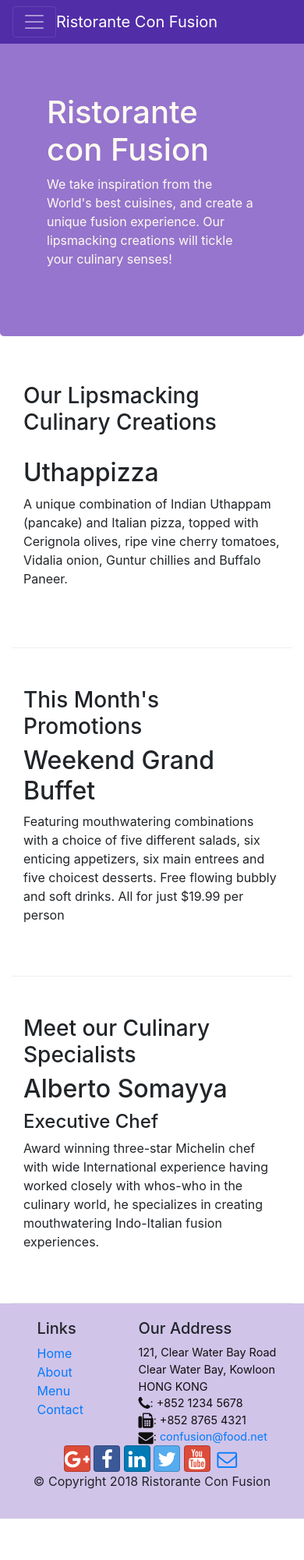
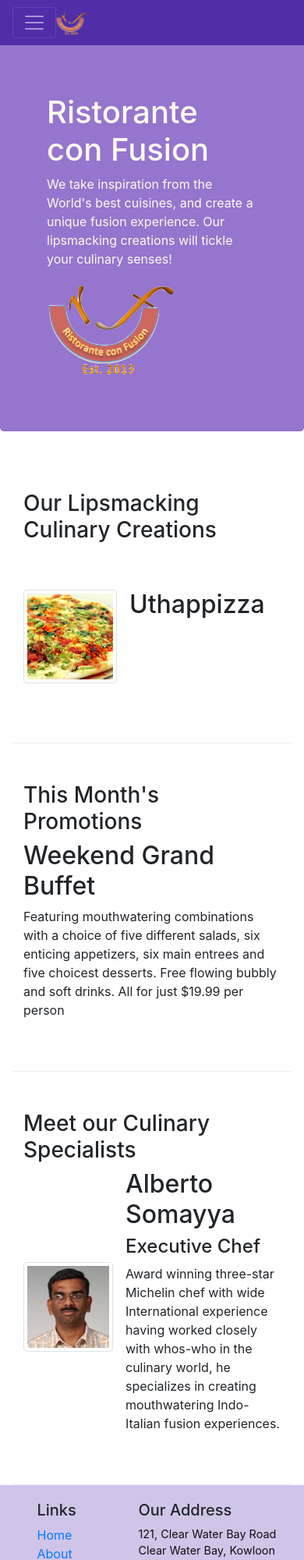
Before and after one commit to stanleyogbonna/bootstrap-learn, a website: page index.html in a window 390 px wide. Shown: the top 2000 px of the page at 78% size. Before the commit the page ends 1947 px from the top, so only its background shows below. Drawn offline with nearby package versions, Linux system fonts and the light colour scheme.

Commit message:
Images and Media

```diff
--- a/index.html
+++ b/index.html
@@ -21,7 +21,9 @@
             <button class="navbar-toggler" type="button" data-toggle="collapse" data-target="#Navbar">
                 <span class="navbar-toggler-icon"></span>
             </button>
-            <a class="navbar-brand mr-auto" href="#">Ristorante Con Fusion</a>
+            <a class="navbar-brand mr-auto" href="#">
+                <img src="img/logo.png" height="30" width="41">
+            </a>
             <div class="collapse navbar-collapse" id="Navbar">
                 <ul class="navbar-nav mr-auto">
                     <li class="nav-item active"><a class="nav-link" href="#"><i class="fa fa-home fa-lg"></i> Home</a></li>
@@ -41,8 +43,9 @@
                     <h1>Ristorante con Fusion</h1>
                     <p>We take inspiration from the World's best cuisines, and create a unique fusion experience. Our lipsmacking creations will tickle your culinary senses!</p>
                 </div>
-                <div class="col-12 col-sm"></div>
-            </div>
+                <div class="col-12 col-sm align-self-center">
+                    <img src="img/logo.png" class="img-fluid">
+                </div>
         </div>
     </header>
 
@@ -52,8 +55,13 @@
                 <h3>Our Lipsmacking Culinary Creations</h3>
             </div>
             <div class="col col-sm col-md order-sm-first">
-                <h2>Uthappizza</h2>
-                <p>A unique combination of Indian Uthappam (pancake) and Italian pizza, topped with Cerignola olives, ripe vine cherry tomatoes, Vidalia onion, Guntur chillies and Buffalo Paneer.</p>
+                <div class="media">
+                    <img class="d-flex mr-3 img-thumbnail align-self-center" src="img/uthappizza.png" alt="uthappizza">
+                    <div class="media-body">
+                        <h2 class="mt-0">Uthappizza</h2>
+                        <p class="d-none d-sm-block">A unique combination of Indian Uthappam (pancake) and Italian pizza, topped with Cerignola olives, ripe vine cherry tomatoes, Vidalia onion, Guntur chillies and Buffalo Paneer.</p>
+                    </div>
+                </div>
             </div>
         </div>
 
@@ -69,13 +77,18 @@
         </div>
 
         <div class="row row-content align-items-center">
-            <div class="col-12 col-sm-4 col-md-3">
+            <div class="col-12 col-sm-4 order-sm-last col-md-3">
                 <h3>Meet our Culinary Specialists</h3>
             </div>
-            <div class="col col-sm col-md">
-                <h2>Alberto Somayya</h2>
-                <h4>Executive Chef</h4>
-                <p>Award winning three-star Michelin chef with wide International experience having worked closely with whos-who in the culinary world, he specializes in creating mouthwatering Indo-Italian fusion experiences. </p>
+            <div class="col col-sm order-sm-first col-md">
+                <div class="media">
+                    <img class="d-flex mr-3 img-thumbnail align-self-center" src="img/alberto.png" alt="alberto">
+                    <div class="image-body">
+                        <h2 class="mt-0">Alberto Somayya</h2>
+                        <h4>Executive Chef</h4>
+                        <p>Award winning three-star Michelin chef with wide International experience having worked closely with whos-who in the culinary world, he specializes in creating mouthwatering Indo-Italian fusion experiences. </p>
+                    </div>
+                </div>
             </div>
         </div>
     </div>
```
Also changed, not shown: aboutus.html (+5 -2 lines), contactus.html (+5 -2 lines), img/alberto.png (added), img/buffet.png (added), img/logo.png (added), img/uthappizza.png (added), 1 other file.
